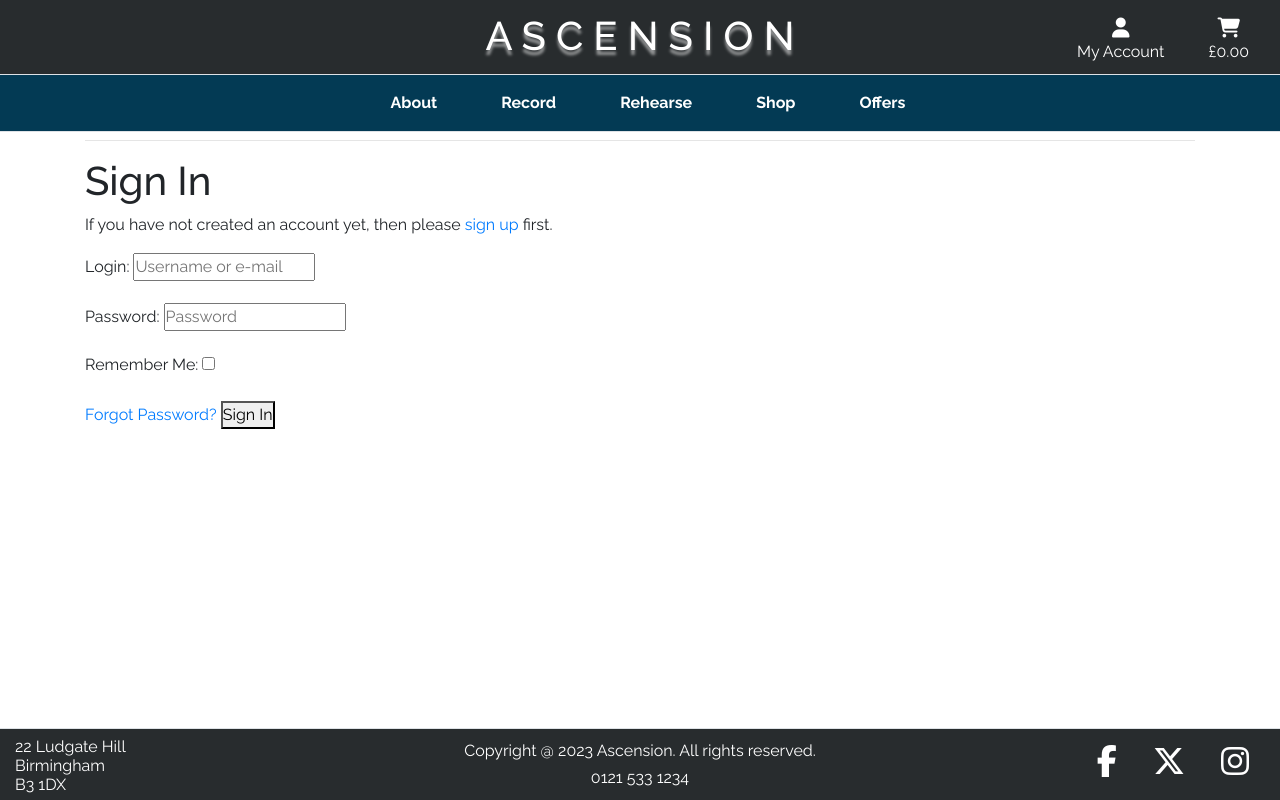
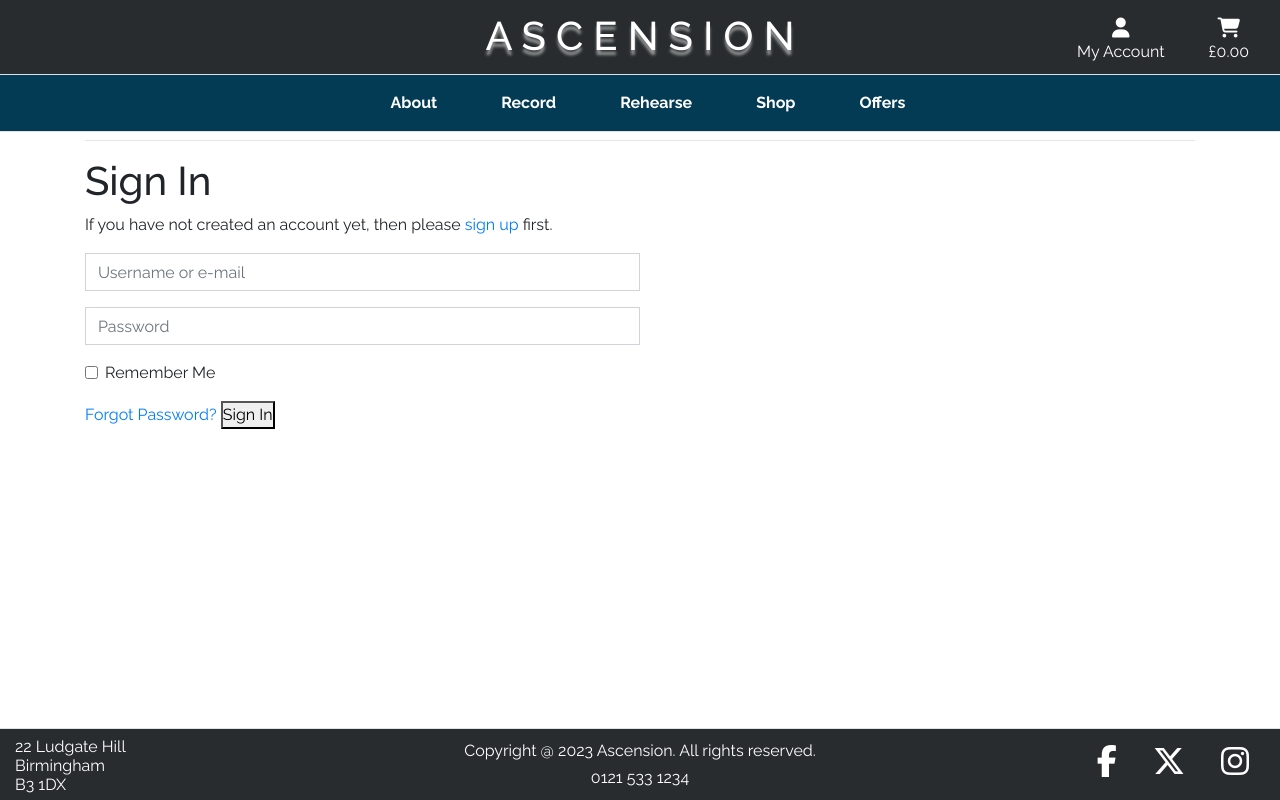
Before and after one commit to ryanmcnally93/ascension, a Django app: page /accounts/login/ in a window 1280 px wide. Run offline with Django 4.2, Linux system fonts and the light colour scheme; some libraries are stand-ins or nearby versions; some web fonts are replaced.

Commit message:
Start style all-auth pages

```diff
--- a/static/css/base.css
+++ b/static/css/base.css
@@ -9,6 +9,18 @@ html, body {
 * {
     margin: 0;
     padding: 0;
+}
+
+#div_id_login, #div_id_password {
+    width: 50%;
+}
+
+#id_login, #id_password {
+    border-radius: 0;
+}
+
+label.requiredField {
+    display: none;
 }
 
 #wrap {
--- a/templates/allauth/account/login.html
+++ b/templates/allauth/account/login.html
@@ -35,7 +35,7 @@ for a {{ site_name }} account and sign in below:{% endblocktrans %}</p>
 
 <form class="login" method="POST" action="{% url 'account_login' %}">
   {% csrf_token %}
-  {{ form.as_p }}
+  {{ form|crispy }}
   {% if redirect_field_value %}
   <input type="hidden" name="{{ redirect_field_name }}" value="{{ redirect_field_value }}" />
   {% endif %}
--- a/templates/base.html
+++ b/templates/base.html
@@ -43,13 +43,13 @@
 
             <header class="container-fluid fixed-top">
                 <div id="top-head-bar" class="row bg-dark pt-lg-2 d-none d-lg-flex border-bottom">
-                    <div class="col-12 col-lg-4"></div>
-                    <div class="col-12 col-lg-4 py-1 py-lg-0 my-1">
+                    <div class="col-12 col-lg-3"></div>
+                    <div class="col-12 col-lg-6 py-1 py-lg-0 my-1">
                         <a class="logo m-auto" href="{% url 'home' %}">
                             <h1 class="text-center mb-0">A S C E N S I O N</h1>
                         </a>
                     </div>
-                    <div class="col-12 col-lg-4 my-auto">
+                    <div class="col-12 col-lg-3 my-auto">
                         <ul class="text-lg-right my-0">
                             <li class="list-inline-item dropdown">
                                 <a onmouseover="mouseOver()" onmouseout="mouseOut()" class="nav-link text-center" href="#" id="user-options" data-toggle="dropdown" aria-haspopup="true" aria-expanded="false">
@@ -140,13 +140,13 @@
 
     <footer class="container-fluid">
         <div id="footer" class="row bg-dark pt-2 d-flex border-top">
-            <div class="col-12 col-lg-4">
+            <div class="col-12 col-lg-3">
                 <p class="text-white footer-p mb-0">22 Ludgate Hill<br>Birmingham<br>B3 1DX</p>
             </div>
-            <div class="col-12 col-lg-4">
+            <div class="col-12 col-lg-6">
                 <p class="text-white footer-m text-center mb-0">Copyright @ 2023 Ascension. All rights reserved.<br>0121 533 1234</p>
             </div>
-            <div class="col-12 col-lg-4 text-white text-lg-right">
+            <div class="col-12 col-lg-3 text-white text-lg-right">
                 <i class="fa-brands fa-facebook-f socials nav-link footer-link"></i>
                 <i class="fa-brands fa-x-twitter socials nav-link footer-link"></i>
                 <i class="fa-brands fa-instagram socials nav-link footer-link"></i>
```
Also changed, not shown: checkout/migrations/0004_order_user_profile.py (added), profiles/migrations/0001_initial.py (added), templates/allauth/account/logout.html (line endings or trailing spaces).
